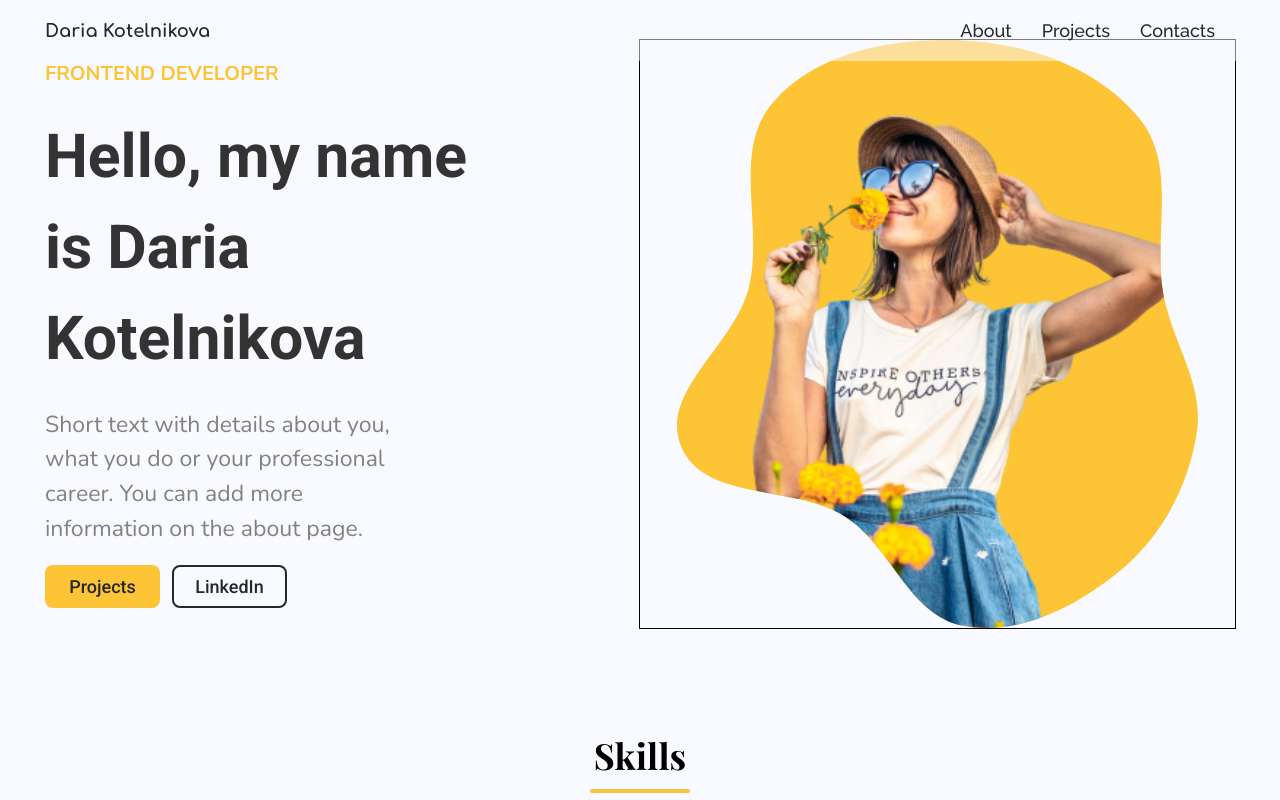
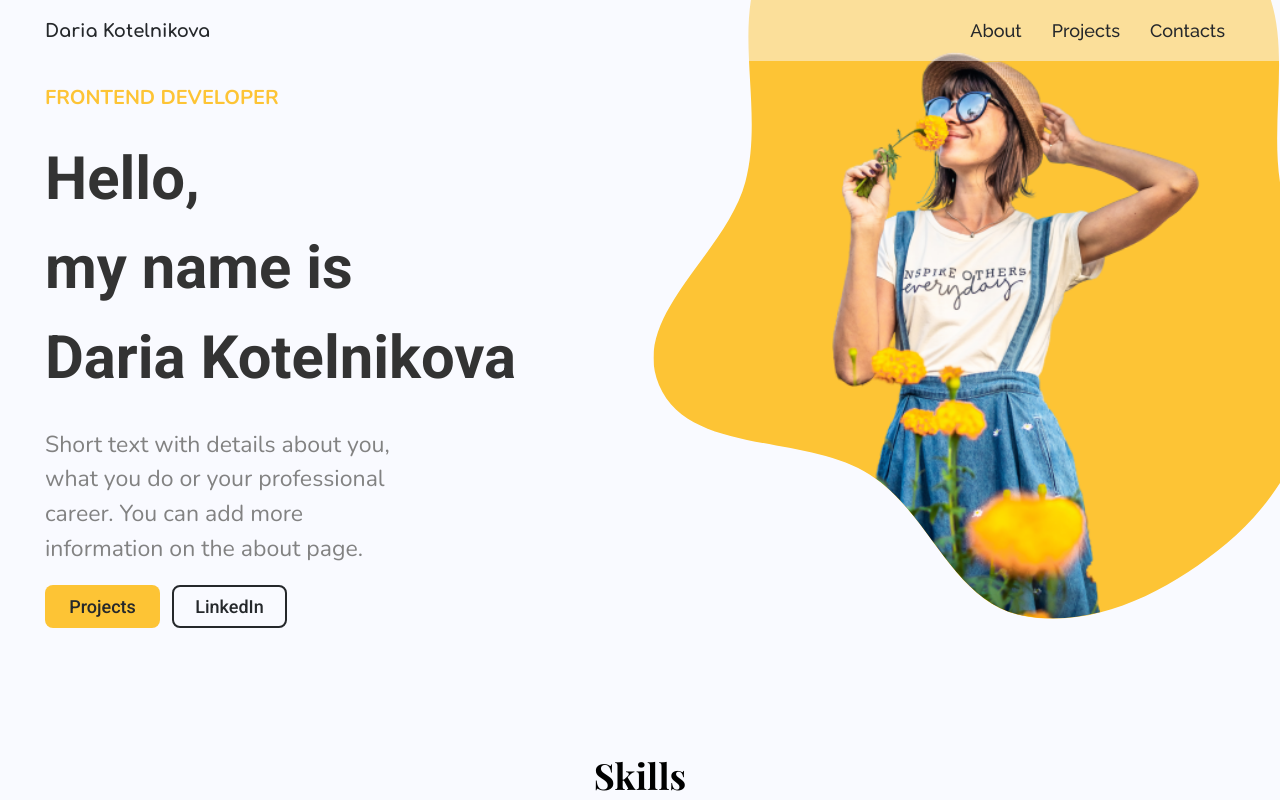
Before and after one commit to DariaKott/portfolio_new, a React app: page / in a window 1280 px wide. Shown: the top 800 px of the page. Built offline with nearby package versions, Linux system fonts and the light colour scheme.

Commit message:
Refactored and made adaptive  Main, PhotoWithMask

```diff
--- a/src/assets/styles/Global.styled.tsx
+++ b/src/assets/styles/Global.styled.tsx
@@ -21,7 +21,6 @@ body {
   background-color: ${theme.colors.bg};
   background-repeat: no-repeat;
   background-position: top right;
-  min-width: 320px;
 }
 
 section {
--- a/src/components/maskedPhoto/PhotoWithMask.tsx
+++ b/src/components/maskedPhoto/PhotoWithMask.tsx
@@ -14,26 +14,24 @@ export const PhotoWithMask = () => {
 
 const PhotoWrapper = styled.div`
   width: 50%;
-  /* min-width: 720px;
-  height: 629px; */
   height: auto;
   position: relative;
-  /* overflow: hidden; */
   right: 0;
   top: 0;
-  outline: 1px solid black;
+  /* outline: 1px solid black; */
 
-  /* @media ${theme.media.tablet} {
-    width: 40%;
-    min-width: 40%;
-    /* min-width: 400px;
-    height: auto;
-  } */
+  transform: translateY(-20%) scale(1.3) translateX(40px);
 
   @media ${theme.media.tablet} {
     width: 100%;
     min-width: 100%;
     height: 70vh;
+
+    transform: translateY(-20%) scale(1.3) translateX(60px);
+  }
+
+  @media ${theme.media.mobile} {
+    transform: translateY(-20%) scale(1.6) translateX(60px);
   }
 `;
 
@@ -53,7 +51,7 @@ const Photo = styled.img`
   left: 0;
   width: 100%;
   height: 100%;
-  object-fit: cover;
+  object-fit: contain;
   z-index: 2;
 
   /* Маска для обрезки фото */
--- a/src/components/menu/Menu.tsx
+++ b/src/components/menu/Menu.tsx
@@ -23,7 +23,7 @@ const StyledMenu = styled.nav`
     font-family: 'Raleway', sans-serif;
     font-size: 18px;
     font-weight: 500;
-    padding-right: 20px;
+    padding-right: 10px;
     ul {
         display: flex;
         gap: 30px;
--- a/src/components/wrapper/FlexWrapper.tsx
+++ b/src/components/wrapper/FlexWrapper.tsx
@@ -14,7 +14,6 @@ flex-direction: ${props => props.direction || "row"};
 justify-content: ${props => props.justify || "flex-start"};
 align-items: ${props => props.align || "stretch"};
 flex-wrap: ${props => props.wrap || "nowrap"};
-height: 100%;
 gap: ${props => props.gap || "0"};
 
 `;
--- a/src/layout/footer/Footer.tsx
+++ b/src/layout/footer/Footer.tsx
@@ -1,7 +1,7 @@
 import styled from "styled-components";
 import { Icon } from "../../components/icon/Icon";
 import { FlexWrapper } from "../../components/wrapper/FlexWrapper";
-import Footerbg from "./../../assets/images/footer_yellow.svg"
+import Footerbg from "./../../assets/images/footer_yellow.svg";
 import { theme } from "../../assets/styles/Theme";
 export const Footer = () => {
     return(
@@ -10,9 +10,7 @@ export const Footer = () => {
                 <SocialList>
                     <SocialItem>
             <SocialLink>
-
-                                <Icon iconId={"insta_icon"} width="48" height="48"/>
-
+                            <Icon iconId={"insta_icon"} width="48" height="48"/>
                         </SocialLink>
                     </SocialItem>
                     <SocialItem>
@@ -27,7 +25,6 @@ export const Footer = () => {
                     </SocialItem>
                 </SocialList>
                 <Copyright>Daria Kotelnikova 2024</Copyright>
-                {/* <img src={Footerbg} alt="" /> */}
             </FlexWrapper>
         </StyledFooter>
     );
@@ -36,9 +33,17 @@ export const Footer = () => {
 const StyledFooter = styled.footer`
     background-image: url(${Footerbg});
 
-    height: 200px;
+    height: 30vh;
     background-repeat: no-repeat;
     background-size: cover;
+    background-position: top center;
+
+    @media ${theme.media.tablet} {
+    height: 200px;
+
+    background-size: contain;
+    background-position: bottom center;
+    }
 
 `;
 
--- a/src/layout/header/Header.tsx
+++ b/src/layout/header/Header.tsx
@@ -22,7 +22,6 @@ export const Header = () => {
 
 const StyledHeader = styled.header`
   color: ${theme.colors.mainFonts};
-  /* outline: 1px solid green; */
   padding: 20px 0 20px 0;
 
 
--- a/src/layout/main/Main.tsx
+++ b/src/layout/main/Main.tsx
@@ -15,14 +15,11 @@ export const Main = () => {
                     <FlexWrapperMain justify="space-between">
                         <Info>
                             <StyledH1>Frontend Developer</StyledH1>
-                            <StyledHello>Hello, my name is Daria Kotelnikova</StyledHello>
+                            <StyledHello>Hello, <span>my name is</span> <span>Daria Kotelnikova</span></StyledHello>
                             <InfoText>Short text with details about you, what you do or your professional career. You can add more information on the about page.</InfoText>
                             <Button>Projects</Button>
                             <LinkedIn>LinkedIn</LinkedIn>
                         </Info>
-                        {/* <div>
-                            <img src={photo} alt="" aria-hidden="true" />
-                        </div> */}
                         < PhotoWithMask/>
                     </FlexWrapperMain>
                 </Container>
@@ -32,13 +29,21 @@ export const Main = () => {
 };
 
 const StyledMain = styled.section`
-    padding-top: 40px;
+    padding-top: 5%;
+    overflow: clip;
+
+    @media ${theme.media.tablet} {
+        padding-top: 10%;
+   }
+   @media ${theme.media.mobile} {
+    padding-top: 20%;
+   }
 `;
 
 const FlexWrapperMain = styled(FlexWrapper)`
-   @media ${theme.media.tablet} {
+
+@media ${theme.media.tablet} {
     flex-direction: column-reverse;
-
    }
 `;
 
@@ -51,17 +56,24 @@ const StyledH1 = styled.h1`
 
 const StyledHello = styled.div`
 
-    ${font( {family: 'Roboto', weight: 700, Fmax: 64, Fmin: 42, lineHeight: 1.5, color: theme.colors.hello})};
+    ${font( {family: 'Roboto', weight: 700, Fmax: 64, Fmin: 36, lineHeight: 1.5, color: theme.colors.hello})};
     padding: 5% 0;
+
+    span {
+        white-space: nowrap;
+    }
 
 `;
 
 const Info = styled.div`
     width: 40%;
     padding: 20px 0 20px 0;
+    z-index: 999;
 
     @media ${theme.media.tablet} {
         width: 100%;
+        margin-top: -10%;
+        padding-top: 0;
     }
 `;
 
--- a/src/layout/projects/Projects.tsx
+++ b/src/layout/projects/Projects.tsx
@@ -5,7 +5,6 @@ import Proj1Img from "../../assets/images/photo/project1.jpeg";
 import Proj2Img from "../../assets/images/photo/project2.jpeg";
 import Proj3Img from "../../assets/images/photo/project3.jpeg";
 import styled from "styled-components";
-import { FlexWrapper } from "../../components/wrapper/FlexWrapper";
 
 
 export const Projects = () => {
--- a/src/layout/projects/project/Project.tsx
+++ b/src/layout/projects/project/Project.tsx
@@ -1,5 +1,4 @@
 import styled from "styled-components";
-import { FlexWrapper } from "../../../components/wrapper/FlexWrapper";
 import { Text } from "../../../components/text/Text";
 import { theme } from "../../../assets/styles/Theme";
 import { Button } from "../../../components/button/Button";
@@ -30,15 +29,22 @@ const StyledProject = styled.div`
     border-radius: 24px;
     overflow: hidden;
     height: 33%;
-    max-height: 60vh;
-
-    &:nth-child(even) {
-        flex-direction: row-reverse;
-    }
+    box-shadow: 0 6px 64px 0 rgba(112, 144, 176, 0.1);
+    /* max-height: 60vh; */
 
     @media ${theme.media.mobile} {
         flex-direction: column-reverse;
     }
+
+
+    &:nth-child(even) {
+        flex-direction: row-reverse;
+
+    @media ${theme.media.mobile} {
+        flex-direction: column-reverse;
+    }
+    }
+
 `;
 
 const ProjInfo = styled.div`
@@ -58,7 +64,7 @@ const Title = styled.h3`
 `;
 
 const ProjText = styled(Text)`
- font-size: 18px;
+font-size: 18px;
 `;
 
 const Link = styled(Button)`
@@ -75,4 +81,8 @@ padding-top: 6px;
 const Photo = styled.img`
 width: 50%;
 object-fit: cover;
+
+@media ${theme.media.mobile} {
+    width: 100%;
+    }
 `;
--- a/src/layout/skills/SkillItems.tsx
+++ b/src/layout/skills/SkillItems.tsx
@@ -25,6 +25,7 @@ const Skill = styled.div`
     justify-content: center;
     align-items: center;
 
+
     @media ${theme.media.mobile} {
         width: 50%;
     }
```
